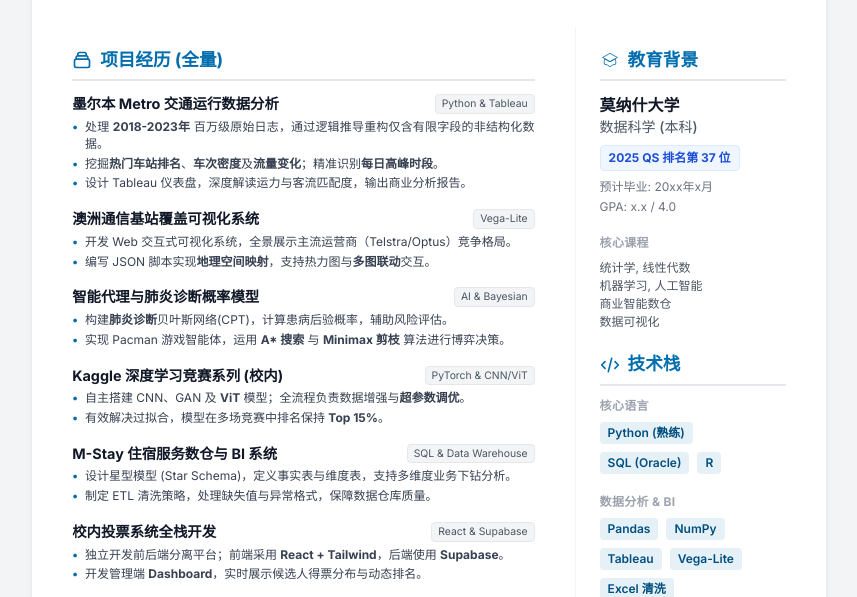
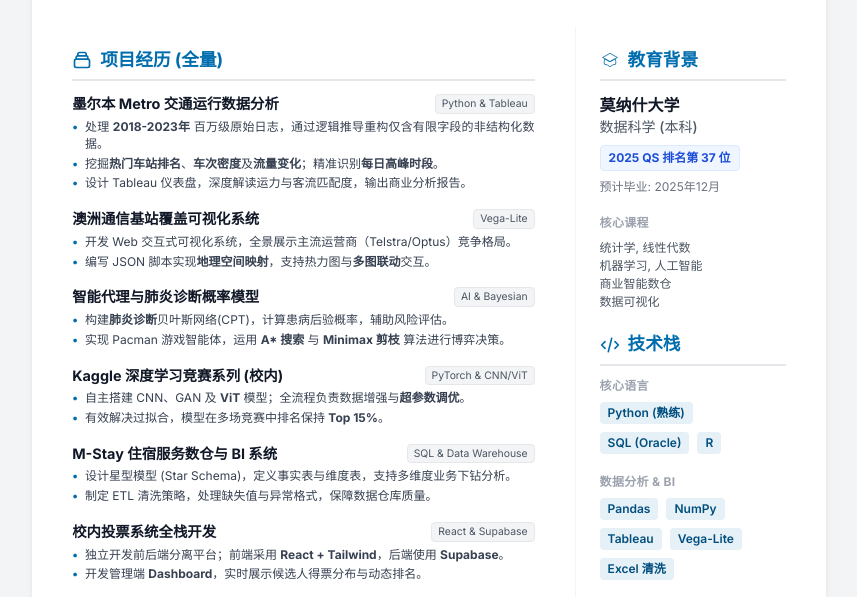
Before and after one commit to Yihao0030/PersonalCV, a plain HTML site: page index.html in a window 1280 px wide. Shown: the part 155-752 px from the top of the page, without its empty margins (211-1068 px from the left). Drawn offline with nearby package versions, Linux system fonts and the light colour scheme.

Commit message:
Update index.html

```diff
--- a/index.html
+++ b/index.html
@@ -272,8 +272,7 @@
                         2025 QS 排名第 37 位
                     </div>
                     <div class="mt-2 text-xs text-gray-500 space-y-1">
-                        <p>预计毕业: 20xx年x月</p>
-                        <p>GPA: x.x / 4.0</p>
+                        <p>预计毕业: 2025年12月</p>
                     </div>
                 </div>
                 <div>
```
